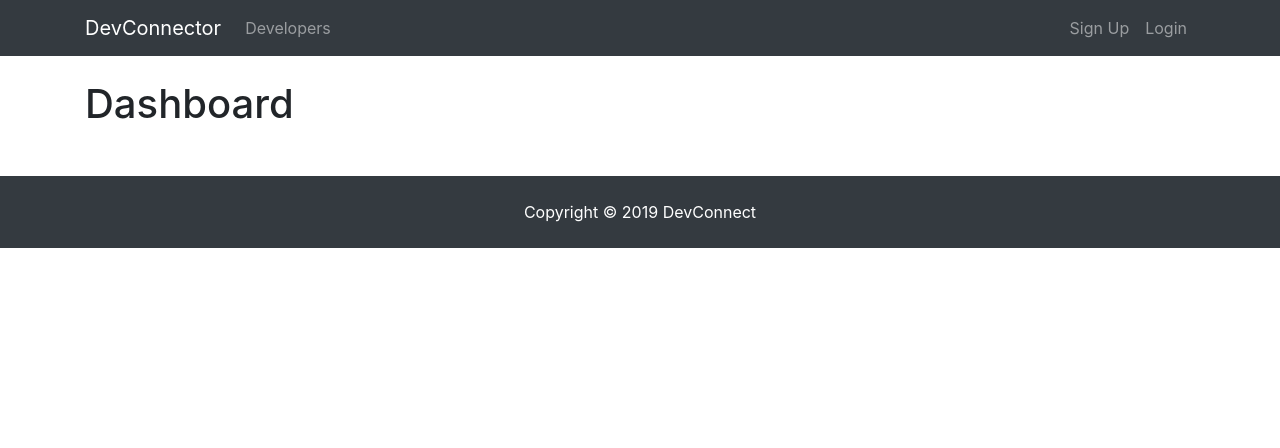
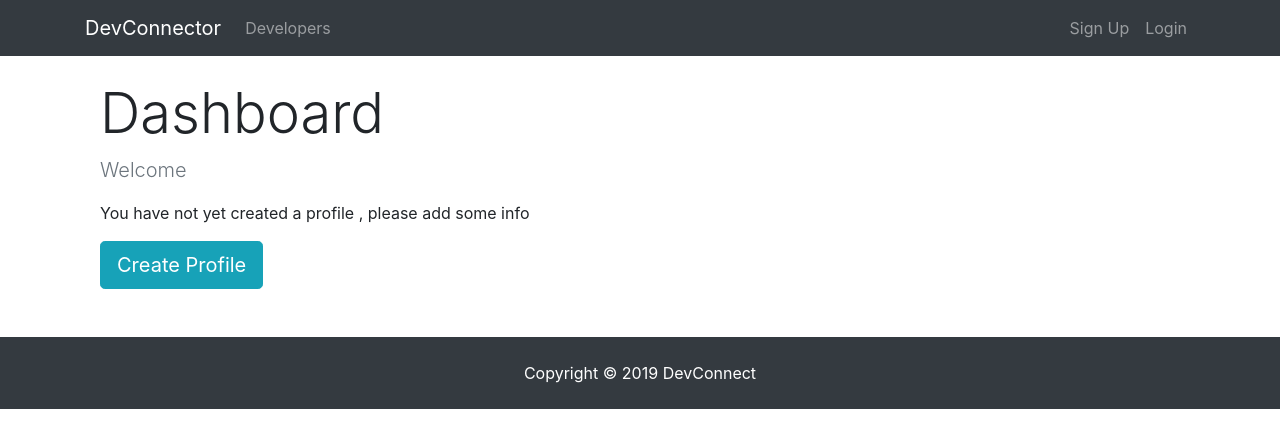
Before and after one commit to gautam-11/Social-Network-For-Developers, a React (Create React App) app in the folder client/: page /dashboard in a window 1280 px wide. Shown: the top 448 px of the page. Built offline with nearby package versions, Linux system fonts and the light colour scheme; no server answers.

Commit message:
Added Spinner component for in dashboard while profile is fetched from server

```diff
--- /dev/null
+++ b/client/src/components/common/Spinner.js
@@ -0,0 +1,14 @@
+import React from "react";
+import spinner from "./spinner.gif";
+
+export default () => {
+  return (
+    <div>
+      <img
+        src={spinner}
+        style={{ width: "200px", margin: "auto", display: "block" }}
+        alt="Loading..."
+      />
+    </div>
+  );
+};
--- a/client/src/components/dashboard/Dashboard.js
+++ b/client/src/components/dashboard/Dashboard.js
@@ -1,21 +1,63 @@
 import React, { Component } from "react";
+import { Link } from "react-router-dom";
 import PropTypes from "prop-types";
 import { connect } from "react-redux";
 import { getCurrentProfile } from "../../actions/profileActions";
+import Spinner from "../common/Spinner";
+
 class Dashboard extends Component {
   componentDidMount() {
     this.props.getCurrentProfile();
   }
   render() {
+    const { user } = this.props.auth;
+    const { profile, loading } = this.props.profile;
+    let dashboardContent;
+    if (profile === null || loading) {
+      dashboardContent = <Spinner />;
+    } else {
+      //Check if logged in user has profile data
+      if (Object.keys(profile).length > 0) {
+        dashboardContent = <h4>TODO: DISPLAY PROFILE </h4>;
+      } else {
+        // User is logged in but has no profile
+        dashboardContent = (
+          <div>
+            <p className="lead text-muted">Welcome {user.name}</p>
+            <p>You have not yet created a profile , please add some info</p>
+            <Link to="/create-profile" className="btn btn-lg btn-info">
+              Create Profile
+            </Link>
+          </div>
+        );
+      }
+    }
     return (
-      <div>
-        <h1>Dashboard</h1>
+      <div className="dashboard">
+        <div className="container">
+          <div className="row">
+            <div className="col-md-12">
+              <h1 className="display-4">Dashboard</h1>
+              {dashboardContent}
+            </div>
+          </div>
+        </div>
       </div>
     );
   }
 }
 
+Dashboard.propTypes = {
+  getCurrentProfile: PropTypes.func.isRequired,
+  auth: PropTypes.object.isRequired,
+  profile: PropTypes.object.isRequired
+};
+const mapStateToProps = state => ({
+  profile: state.profile,
+  auth: state.auth
+});
+
 export default connect(
-  null,
+  mapStateToProps,
   { getCurrentProfile }
 )(Dashboard);
```
Also changed, not shown: client/src/actions/profileActions.js (+1 -6 lines), client/src/components/common/spinner.gif (added), 1 other file (tests, documents, lock files or other folders).
